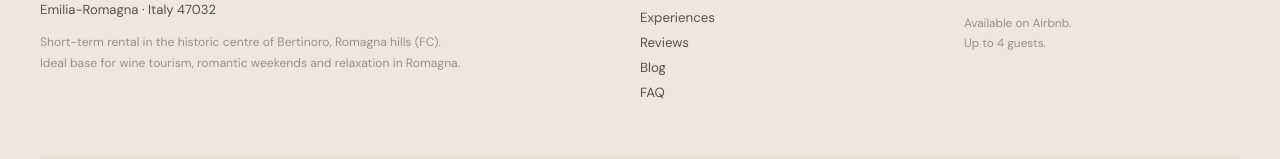
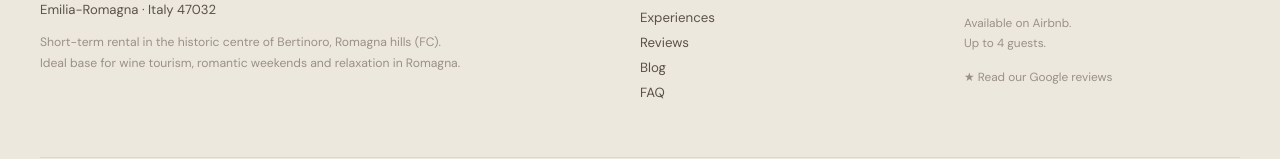
Before and after one commit to vittorionegri68-alt/casa-cavour-en, a React (Vite) app: page / in a window 1280 px wide. Shown: the part 10026-10185 px from the top of the page. Built offline with nearby package versions, Linux system fonts and the light colour scheme.

Commit message:
feat: link GBP recensioni nel footer + sameAs Person schema

```diff
--- a/index-en.html
+++ b/index-en.html
@@ -66,7 +66,11 @@
       "url": "https://www.casa-cavour.com",
       "jobTitle": "Owner and Host",
       "knowsLanguage": ["it", "en", "nl", "es"],
-      "knowsAbout": ["Short-term rentals in Bertinoro", "Wine tourism in the Romagna hills", "Holiday apartments Forlì-Cesena"]
+      "knowsAbout": ["Short-term rentals in Bertinoro", "Wine tourism in the Romagna hills", "Holiday apartments Forlì-Cesena"],
+      "sameAs": [
+        "https://www.instagram.com/bnb_bertinoro/",
+        "https://www.facebook.com/profile.php?id=61577458010505"
+      ]
     }
     </script>
 
--- a/src/App.jsx
+++ b/src/App.jsx
@@ -741,6 +741,15 @@ function Footer() {
               Airbnb ↗
             </a>
             <div style={{ marginTop: "1.25rem", fontFamily: "'DM Sans',sans-serif", fontSize: "0.74rem", color: C.textSoft, lineHeight: 1.7 }}>Available on Airbnb.<br />Up to 4 guests.</div>
+            <a href="https://search.google.com/local/writereview?placeid=ChIJv7pX_ManLBMRfb0j1GUxPbs"
+              target="_blank"
+              rel="noopener noreferrer"
+              style={{ display: "block", marginTop: "1rem", fontFamily: "'DM Sans',sans-serif", fontSize: "0.74rem", color: C.textSoft, textDecoration: "none", transition: "color 0.2s" }}
+              onMouseEnter={e => e.currentTarget.style.color = C.gold}
+              onMouseLeave={e => e.currentTarget.style.color = C.textSoft}
+            >
+              ★ Read our Google reviews
+            </a>
           </div>
         </div>
         <div style={{ borderTop: `1px solid ${C.border}`, paddingTop: "1.5rem", display: "flex", justifyContent: "space-between", alignItems: "center", flexWrap: "wrap", gap: "0.75rem" }}>
```
